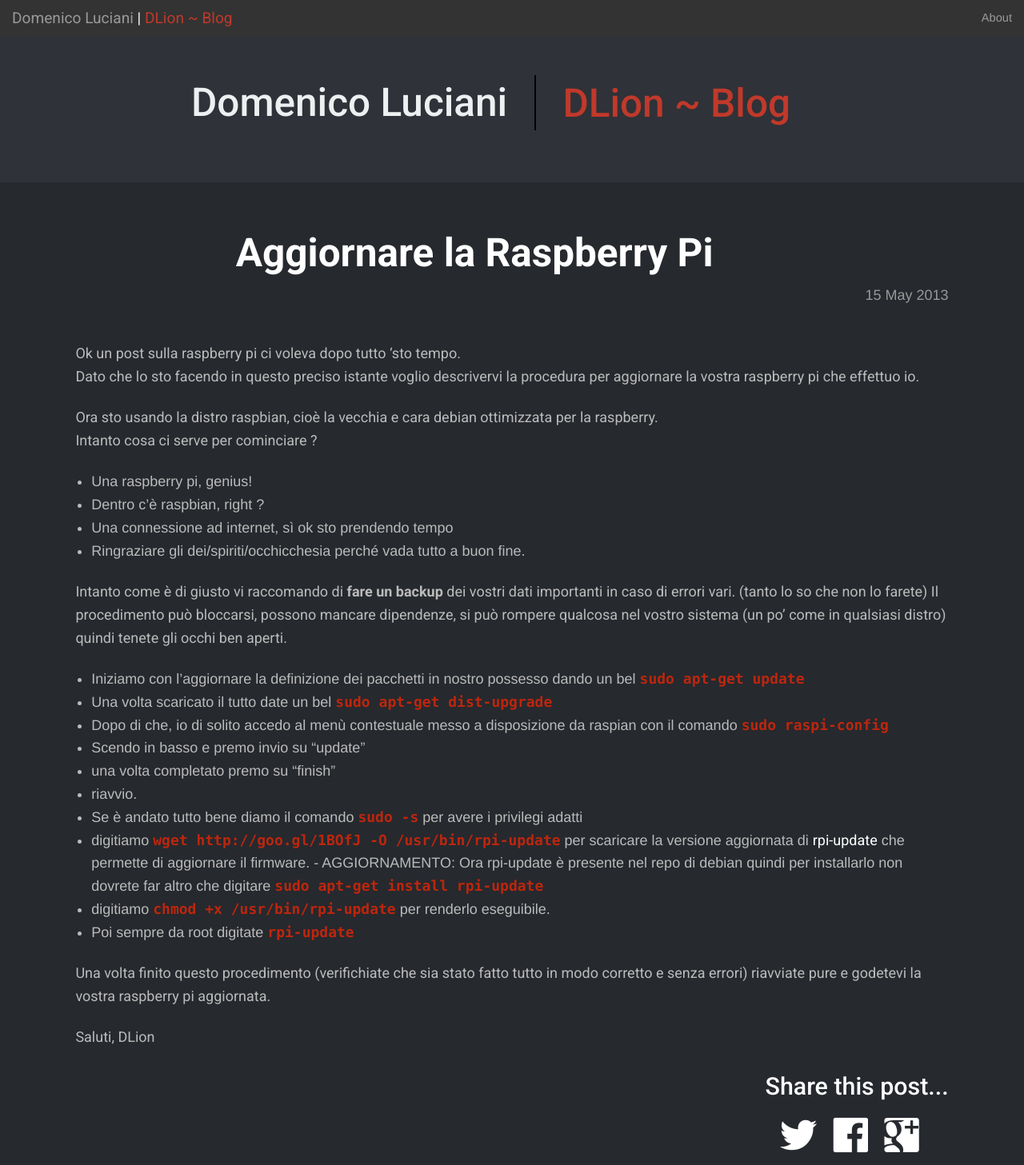
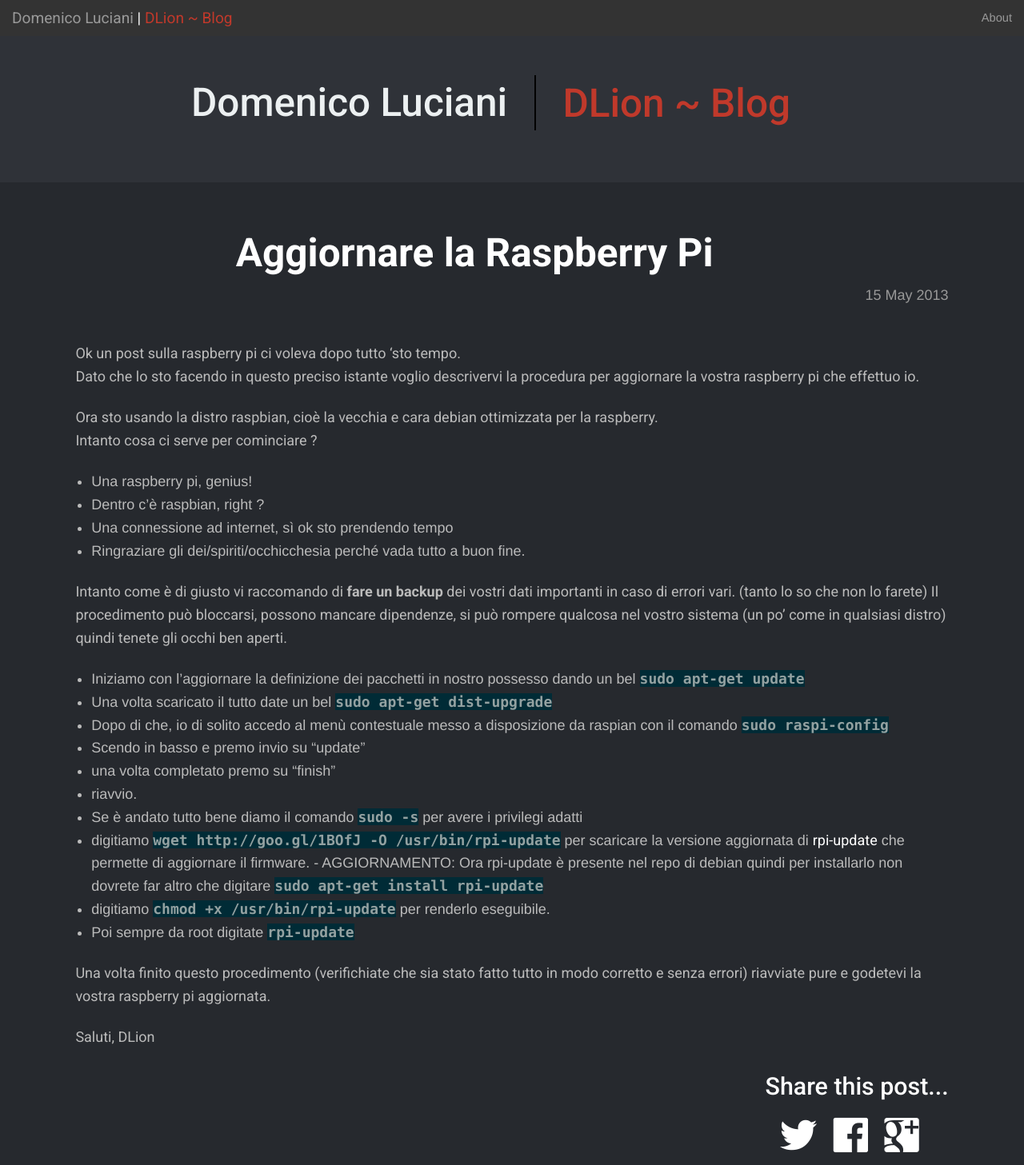
Before and after one commit to dlion/dlion.github.io, a Jekyll site: the page built from _posts/2013-05-15-aggiornare-la-raspberry-pi.md, in a window 1280 px wide. Shown: the whole page at 80% size. Built offline with Jekyll 4.4.1, drawn with Linux system fonts in a browser that asks for light colours; Markdown is read by kramdown in place of the engine named in the settings; comment, search, counter and statistics services are not loaded.

Commit message:
fixed colors

```diff
--- a/public/css/syntax.css
+++ b/public/css/syntax.css
@@ -16,6 +16,7 @@
 green     #859900  operators, other keywords
 */
 
+code { background-color: #002b36; color: #93a1a1 }
 .highlight { background-color: #002b36; color: #93a1a1 }
 .highlight .c { color: #586e75 } /* Comment */
 .highlight .err { color: #93a1a1 } /* Error */
```
